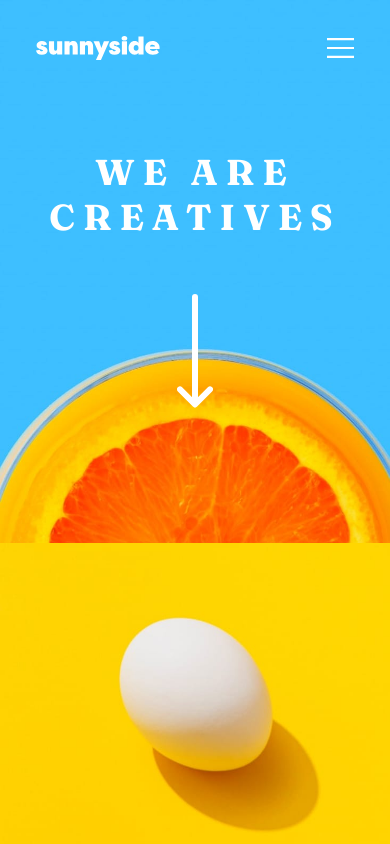
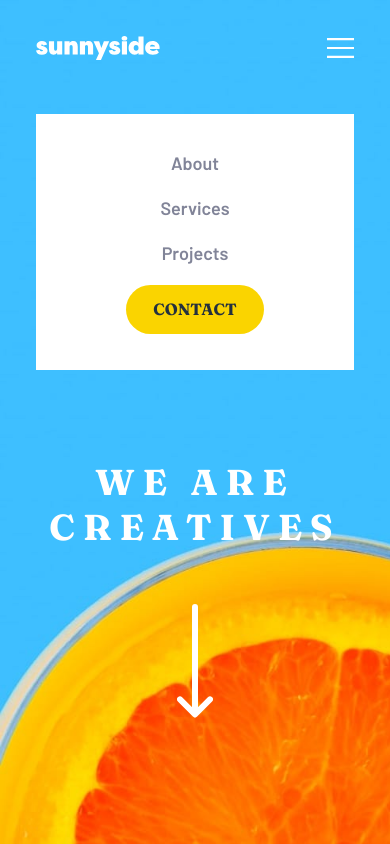
Before and after one commit to thiagoa-martins/sunnyside-agency-landing-page, a React (Create React App) app: page / in a window 390 px wide. Both pictures are taken after a click on the picture 340 px from the left and 48 px from the top of the page. Shown: the top 844 px of the page. Built offline with nearby package versions, Linux system fonts and the light colour scheme.

Commit message:
Add menu mobile styles

```diff
--- a/src/components/menu/menu.js
+++ b/src/components/menu/menu.js
@@ -1,11 +1,11 @@
 import "./menu.css";
 
-const Menu = ({ color }) => {
+const Menu = () => {
     return (
         <ul className="menu">
-            <li><a href="#header" style={{ color }}>about</a></li>
-            <li><a href="#services" style={{ color }}>services</a></li>
-            <li><a href="#projects" style={{ color }}>projects</a></li>
+            <li><a href="#header">about</a></li>
+            <li><a href="#services">services</a></li>
+            <li><a href="#projects">projects</a></li>
         </ul>
     );
 };
--- a/src/objects/head/head.css
+++ b/src/objects/head/head.css
@@ -2,29 +2,5 @@
     display: flex;
     justify-content: space-between;
     align-items: center;
+    width: 100%;
 }
-
-.head nav {
-    display: flex;
-    align-items: center;
-}
-
-.head nav .menu {
-    margin-right: 1.5rem;
-}
-
-.head .icon-hamburger {
-    display: none;
-    cursor: pointer;
-    width: 1.5rem;
-}
-
-@media screen and (max-width: 710px) {
-    .head nav {
-        display: none;
-    }
-
-    .head .icon-hamburger {
-        display: block;
-    }
-}
--- a/src/objects/head/head.js
+++ b/src/objects/head/head.js
@@ -1,22 +1,20 @@
 import "./head.css";
 import Logo from "../../components/logo/logo";
-import Menu from "../../components/menu/menu";
-import Button from "../../components/button/button";
 import IconHamburger from "../../images/icon-hamburger.svg";
 
 const Head = () => {
-    return (
-        <div className="head">
-            <Logo />
+  return (
+    <div className="head">
+      <Logo />
 
-            <nav>
-                <Menu />
-                <Button label="contact"/>
-            </nav>
-
-            <img className="icon-hamburger" src={IconHamburger} alt="" title="" />
-        </div>
-    );
+      <img
+        className="icon-hamburger"
+        src={IconHamburger}
+        alt="Icon hamburger"
+        title="Icon hamburger"
+      />
+    </div>
+  );
 };
 
 export default Head;
--- a/src/objects/header/header.css
+++ b/src/objects/header/header.css
@@ -4,9 +4,78 @@
   background-size: cover;
 }
 
-@media screen and (max-width: 700px) {
+.header .nav-mobile {
+    display: none;
+    padding: 2rem 0;
+    margin-top: 3rem;
+}
+
+.header .nav-mobile a {
+    display: block;
+    text-align: center;
+}
+
+.header .nav-mobile a .button {
+    background-color: var(--color-primary-yellow);
+}
+
+.header .nav-mobile,
+.header .nav-mobile .menu {
+  flex-direction: column;
+  align-items: center;
+  justify-content: center;
+  background-color: var(--color-neutral-white);
+}
+
+.header .nav-mobile li {
+    margin-bottom: 1rem;
+}
+
+.header .nav-mobile li a {
+  color: var(--color-neutral-dark-grayish-blue);
+  font-weight: 600;
+}
+
+.header .nav-mobile li a .button {
+  margin: 0 auto;
+}
+
+.header .head-menu {
+  display: flex;
+  justify-content: space-between;
+}
+
+.header .head-menu nav {
+  display: flex;
+  align-items: center;
+}
+
+.header .head-menu nav .menu {
+  margin-right: 1.5rem;
+}
+
+.header .head-menu nav .menu li a {
+  color: var(--color-neutral-white);
+  font-weight: 500;
+}
+
+.header .head-menu .head .icon-hamburger {
+  display: none;
+  cursor: pointer;
+  width: 1.5rem;
+}
+
+@media screen and (max-width: 710px) {
   .header {
     background-image: url("../../images/mobile/image-header.jpg");
     width: 100%;
   }
+
+  .header .head-menu nav {
+    display: none;
   }
+
+  .header .head-menu .head .icon-hamburger {
+    display: block;
+  }
+}
--- a/src/objects/header/header.js
+++ b/src/objects/header/header.js
@@ -2,12 +2,36 @@ import "./header.css";
 import Head from "../../objects/head/head";
 import TitleMain from "../../components/titleMain/titleMain";
 import ArrowDown from "../../components/arrowDown/arrowDown";
+import Menu from "../../components/menu/menu";
+import Button from "../../components/button/button";
+
+const handleHeader = event => {
+  const classNameOfClickedElement = event.target.classList[0];
+  const nav = document.querySelector(".nav-mobile");
+
+  if (classNameOfClickedElement === "icon-hamburger") {
+    nav.style.display = "block";
+  }
+};
 
 const Header = () => {
   return (
-        <header className="header" id="header">
+    <header className="header" id="header" onClick={handleHeader}>
       <div className="container">
+        <div className="head-menu">
           <Head />
+
+          <nav className="nav">
+            <Menu />
+            <Button label="contact" />
+          </nav>
+        </div>
+
+        <nav className="nav-mobile">
+          <Menu />
+          <Button label="contact" />
+        </nav>
+
         <TitleMain />
         <ArrowDown />
       </div>
```
Lines whose indentation alone changed are shown as unchanged.
